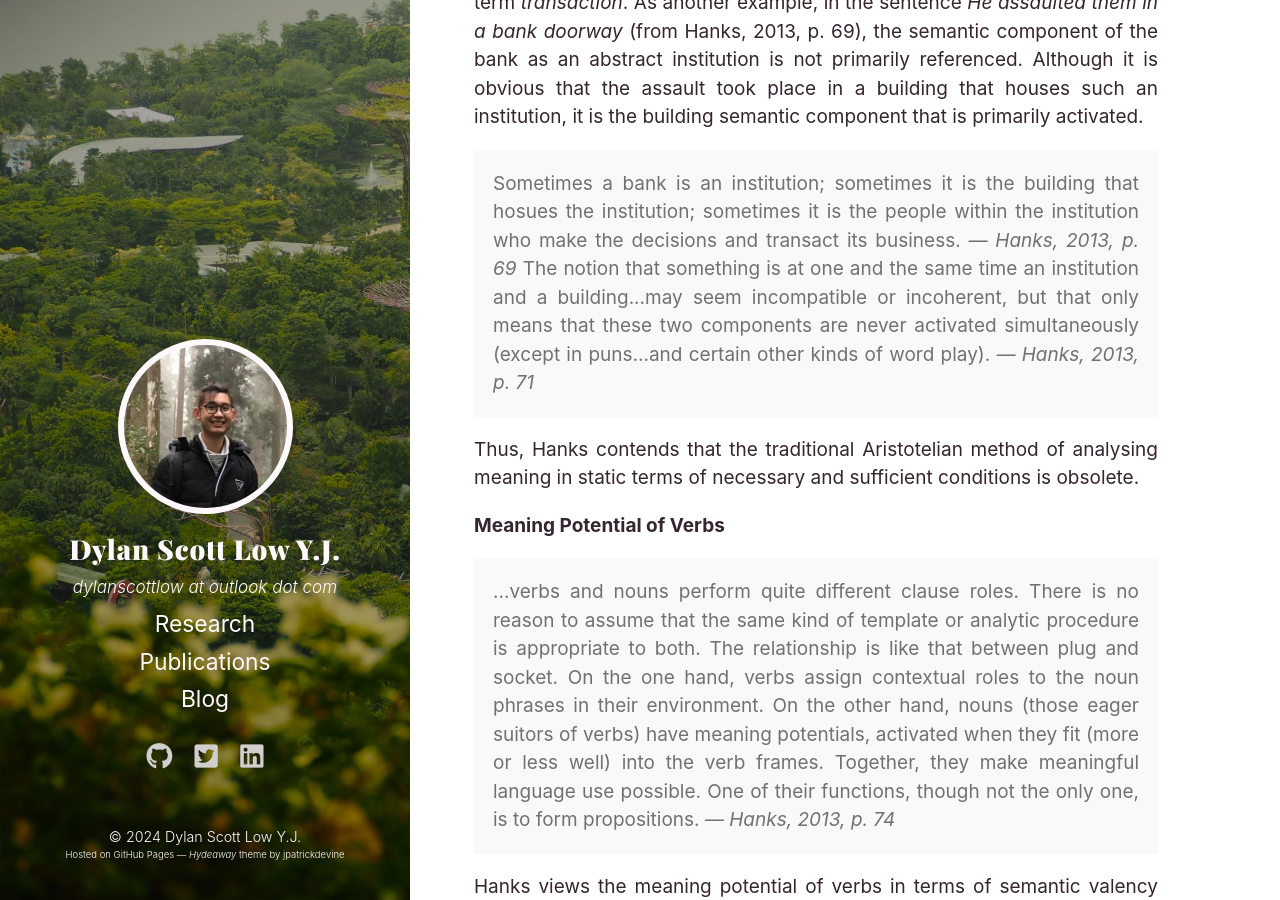
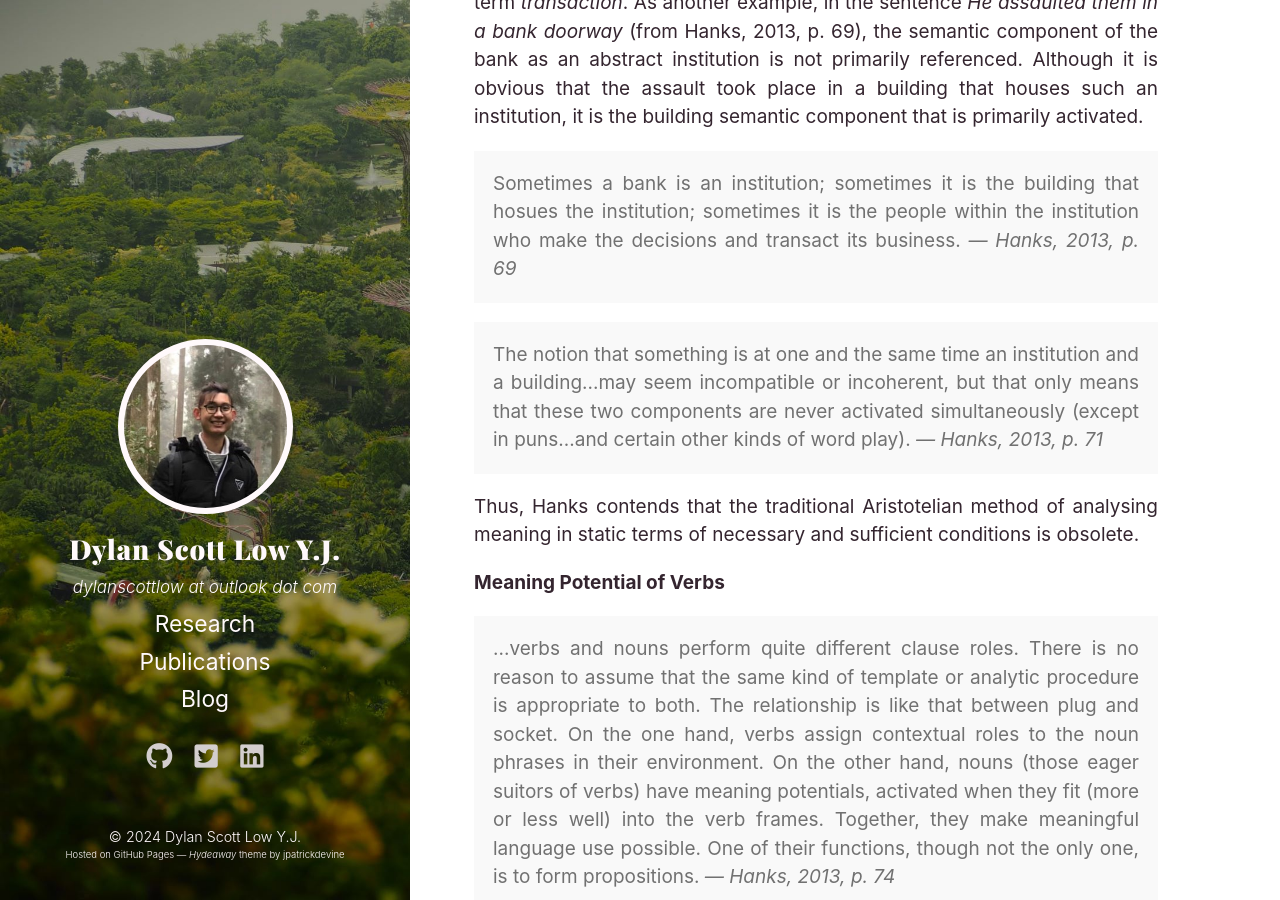
Before and after one commit to dylanscottlow/dylanscottlow.github.io, a Jekyll site: the page built from _posts/2024-03-10-patrick-hanks-tne2.md, in a window 1280 px wide and 900 px high, scrolled down 2876 px. Built offline with Jekyll 4.4.1, drawn with Linux system fonts in a browser that asks for light colours; a style sheet for code colours, icons or effects is not loaded.

Commit message:
Fix message quote

```diff
--- a/_posts/2024-03-10-patrick-hanks-tne2.md
+++ b/_posts/2024-03-10-patrick-hanks-tne2.md
@@ -54,7 +54,9 @@ Importantly, none of these above semantic components are necessary conditions to
 <div class="message">
   Sometimes a bank is an institution; sometimes it is the building that hosues the institution; sometimes it is the people within the institution who make the decisions and transact its business.
   <cite>— Hanks, 2013, p. 69</cite>
+</div>
 
+<div class="message">
   The notion that something is at one and the same time an institution and a building...may seem incompatible or incoherent, but that only means that these two components are never activated simultaneously (except in puns...and certain other kinds of word play).
   <cite>— Hanks, 2013, p. 71</cite>
 </div>
```
